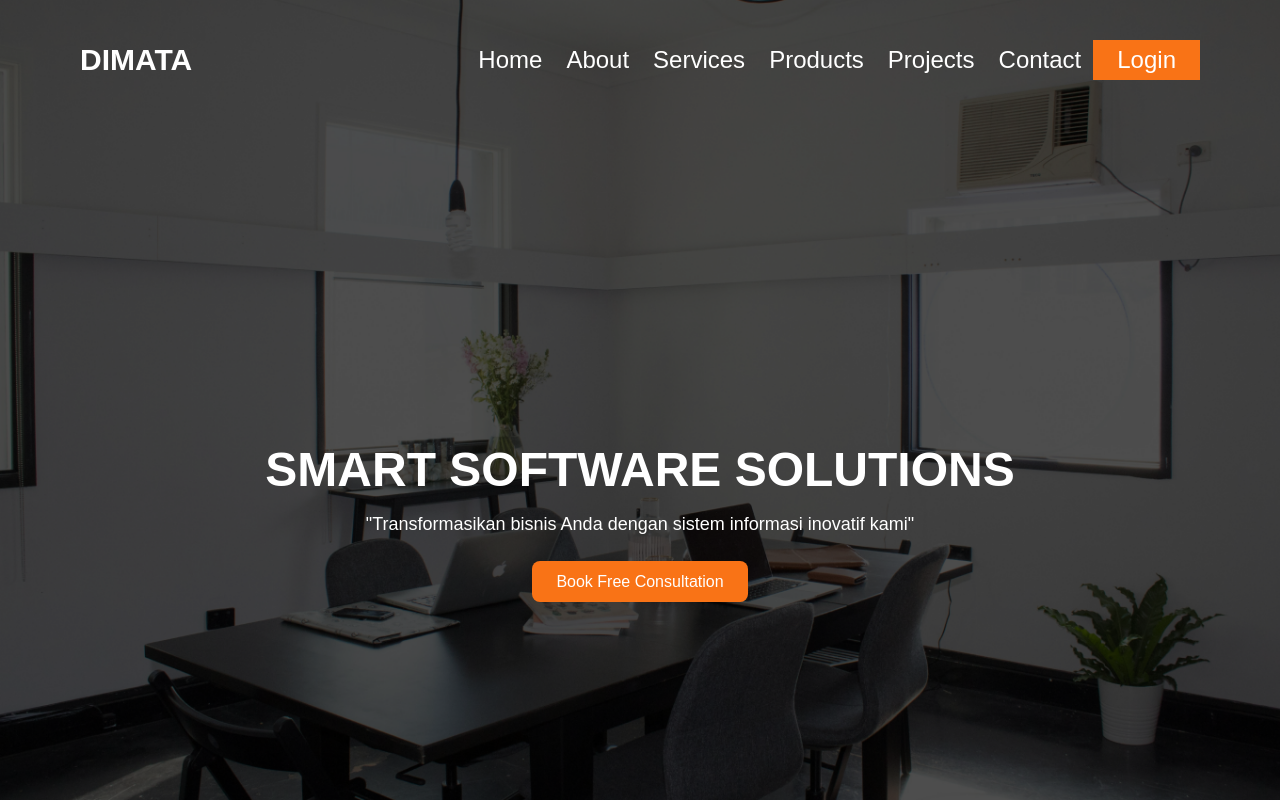
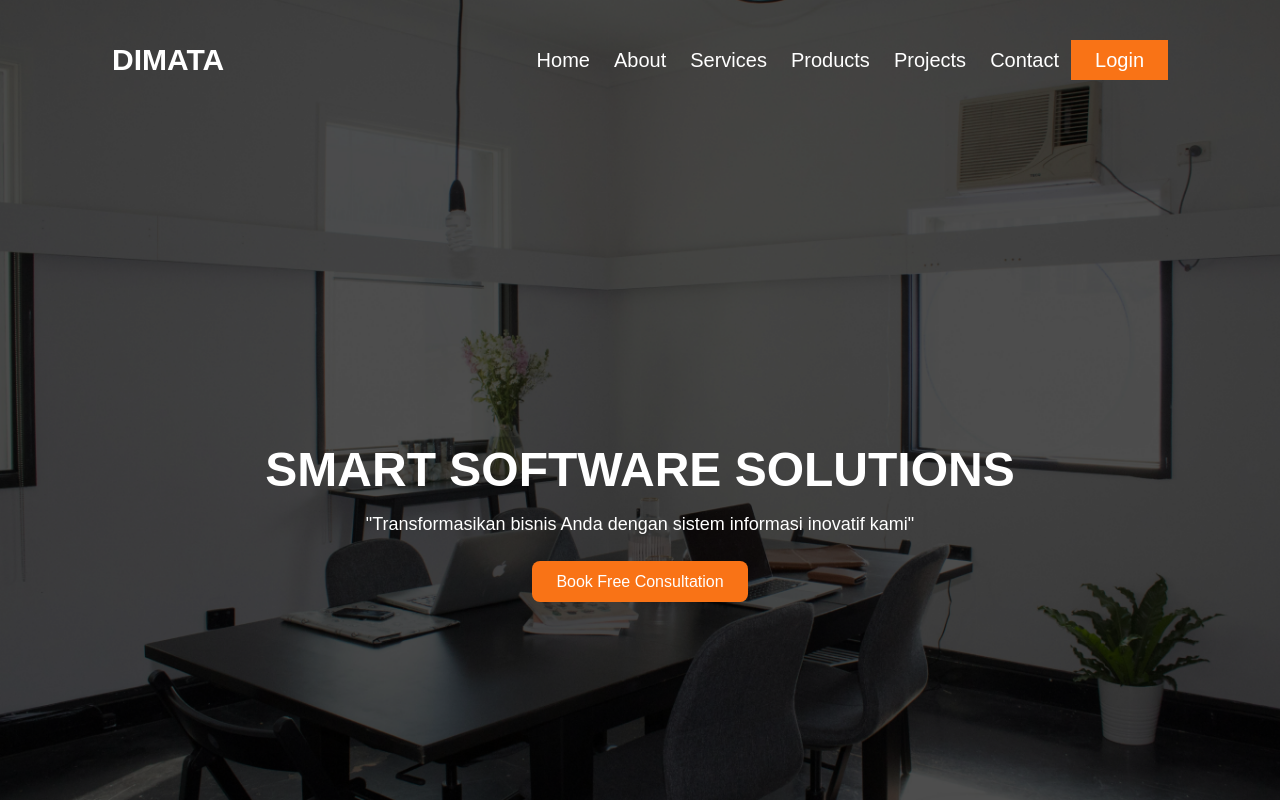
Before and after one commit to GustiWiratama/Kelompok-2-Dimata, a Next.js app: page / in a window 1280 px wide. Shown: the top 802 px of the page. Built offline with nearby package versions, Linux system fonts and the light colour scheme.

Commit message:
fix(code)
fixing style

```diff
--- a/pages/component/navbar/index.tsx
+++ b/pages/component/navbar/index.tsx
@@ -3,7 +3,7 @@ import Link from "next/link";
 const Navbar = () => {
   return (
     <div>
-      <nav className="flex w-full justify-between p-10 px-20 text-2xl items-center bg-transparent text-white ">
+      <nav className="flex w-full justify-between p-10 px-28 text-xl items-center bg-transparent text-white ">
         <Link href="/">
           <div className="title text-3xl font-bold ">DIMATA</div>
         </Link>
--- a/pages/services.tsx
+++ b/pages/services.tsx
@@ -47,7 +47,7 @@ export default function Services() {
         </div>
 
         <div className="absolute inset-0 z-10 flex justify-center items-center">
-          <h1 className="text-6xl text-white font-semibold mt-10">SERVICES</h1>
+          <h1 className="text-5xl text-white font-semibold mt-10">SERVICES</h1>
         </div>
       </div>
       <div className=" relative  mt-40 flex flex-col text-center items-center">
--- a/styles/globals.css
+++ b/styles/globals.css
@@ -4,6 +4,15 @@
 
 @import url("https://fonts.googleapis.com/css2?family=Roboto:wght@400;700&display=swap");
 @import url("https://fonts.googleapis.com/css2?family=Poppins:ital,wght@0,100;0,200;0,300;0,400;0,500;0,600;0,700;0,800;0,900;1,100;1,200;1,300;1,400;1,500;1,600;1,700;1,800;1,900&display=swap");
+
+* {
+  scrollbar-width: none;
+  -ms-overflow-style: none;
+}
+
+*::-webkit-scrollbar {
+  display: none;
+}
 body {
   font-family: "Poppins", sans-serif;
 }
```
